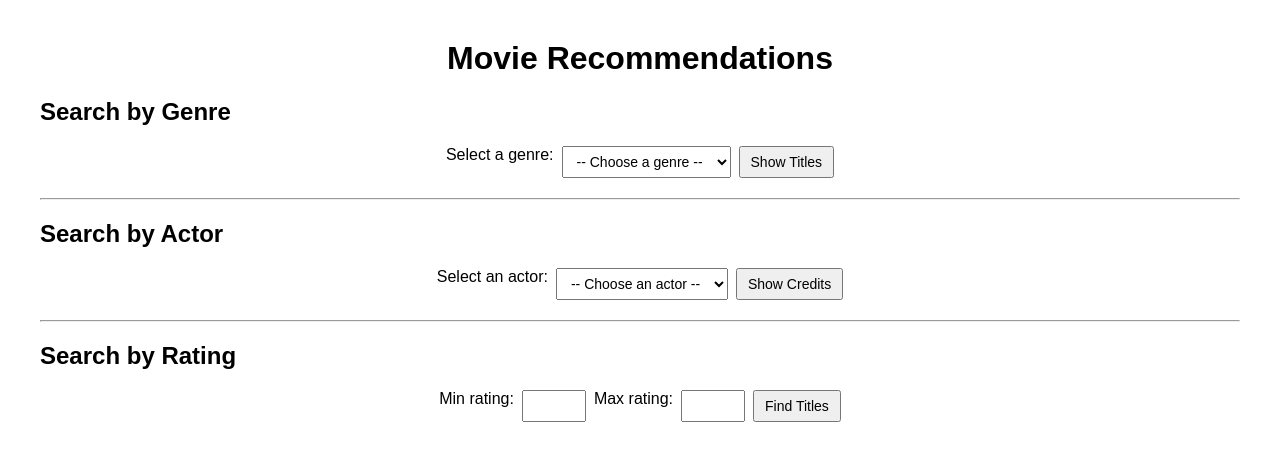
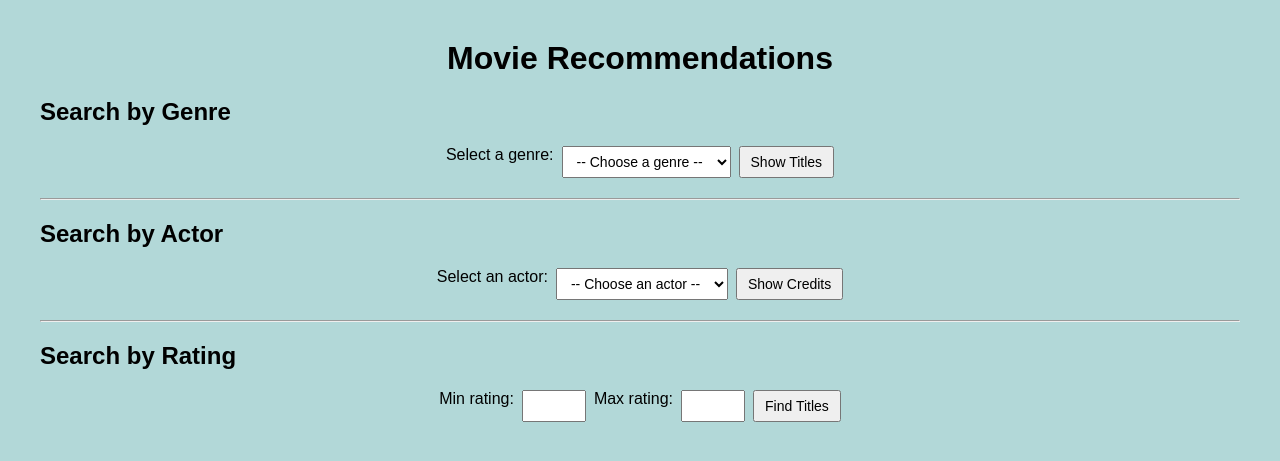
Before and after one commit to carolina-mx5/412-Project, a Flask app: page / in a window 1280 px wide. Shown: the top 461 px of the page. Run offline with Flask 3, Linux system fonts and the light colour scheme; data that the repository does not hold is empty; some libraries are stand-ins or nearby versions.

Commit message:
Update index.html

```diff
--- a/templates/index.html
+++ b/templates/index.html
@@ -5,7 +5,10 @@
   <title>Movie Recommendations</title>
   <link rel="stylesheet" href="{{ url_for('static', filename='styles.css') }}">
 </head>
+  <body style="background-color: #b2d8d8;">
 <body>
+
+
   <h1>Movie Recommendations</h1>
   <!-- GENRE SECTION -->
 <section>
```
